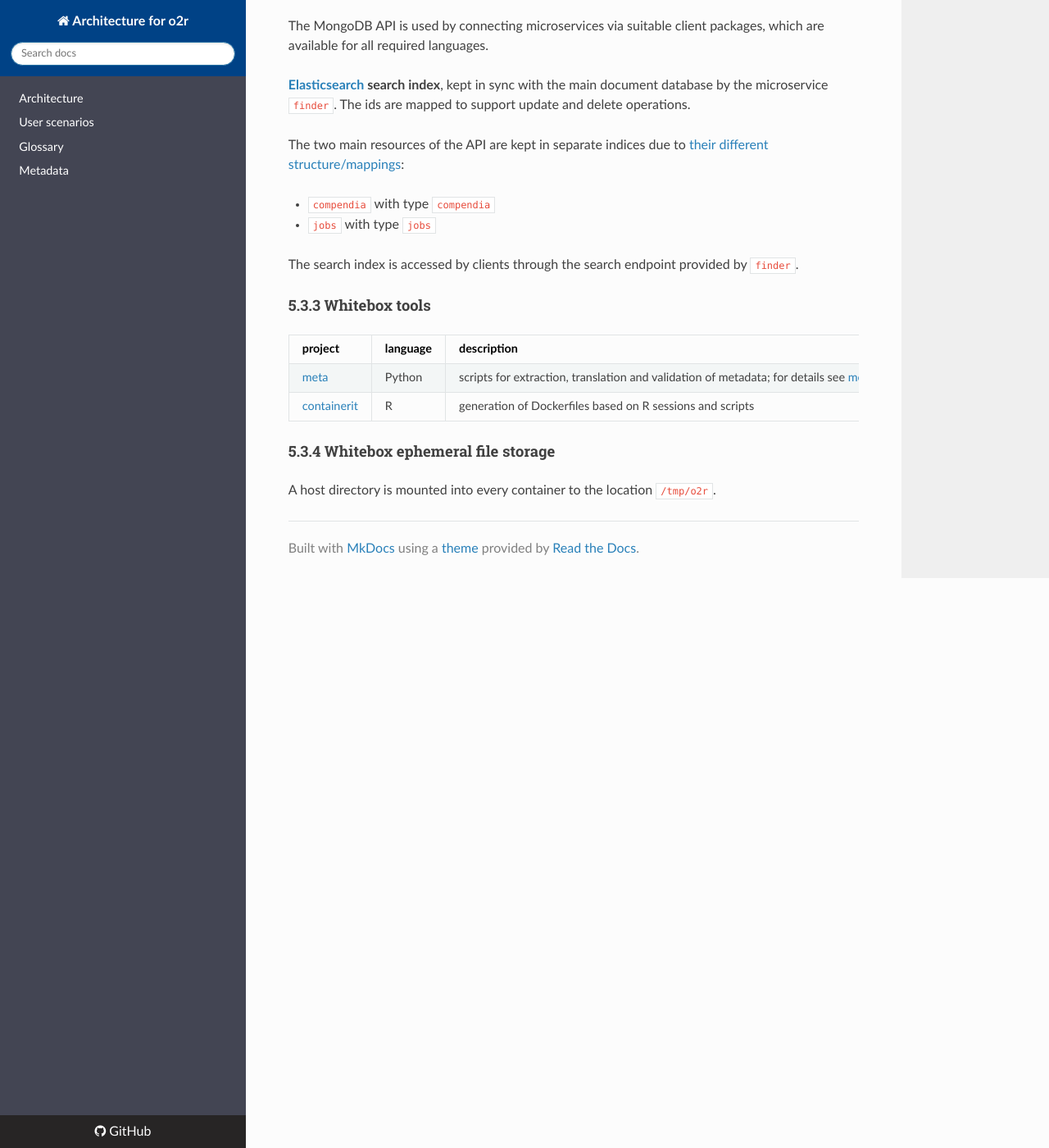
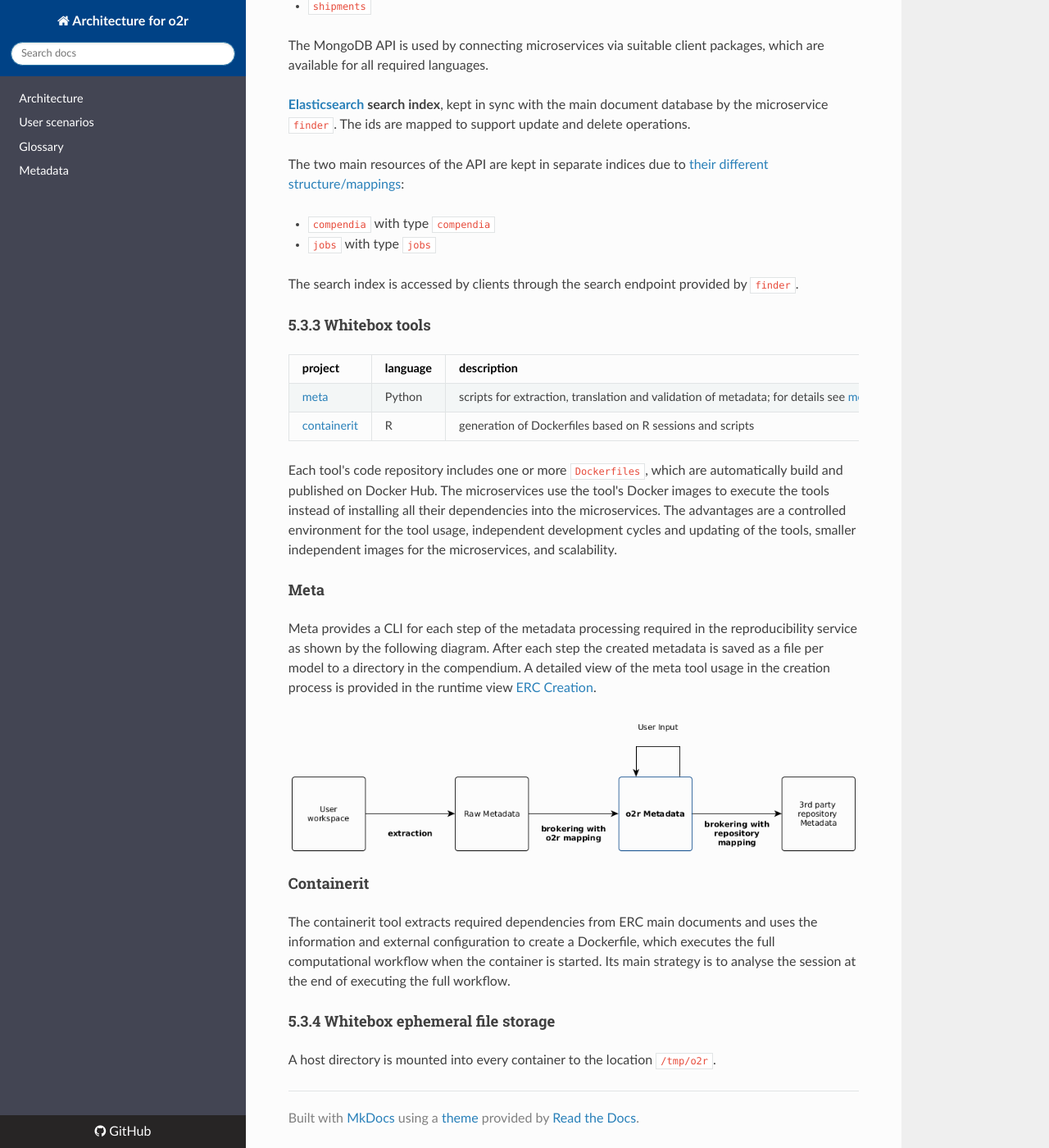
Before and after one commit to o2r-project/architecture, an MkDocs documentation site: the page built from docs/05_building-block-view.md, in a window 1280 px wide and 1400 px high, scrolled down 7732 px. Shown: the whole window at 82% size. Built offline with MkDocs 1.6.1, drawn with Linux system fonts in a browser that asks for light colours; nearby versions of some CDN libraries; old or Windows-style settings are respelled for this version of MkDocs; some of the changed text lies outside the part shown.

Commit message:
extend tools documentation; add metadata diagramm by @7048730

```diff
--- a/docs/05_building-block-view.md
+++ b/docs/05_building-block-view.md
@@ -148,7 +148,7 @@ The microservices all access one main database and a shared file storage.
 ##### 5.2.7.4 Blackbox Tools
 
 Some functionality is developed as standalone tools and used as such in the microservices instead of re-implementing features.
-These tools are integrated via their command line interface (CLI).
+These tools are integrated via their command line interface (CLI) and executed as _2nd level containers_ by microservices.
 
 ##### 5.2.7.5 Blackbox Databases
 
@@ -239,6 +239,23 @@ The search index is accessed by clients through the search endpoint provided by
 [meta](https://github.com/o2r-project/o2r-meta) | Python | scripts for extraction, translation and validation of metadata; for details see [metadata documentation](/metadata)
 [containerit](https://github.com/o2r-project/containerit) | R | generation of Dockerfiles based on R sessions and scripts
 
+Each tool's code repository includes one or more `Dockerfiles`, which are automatically build and published on Docker Hub.
+The microservices use the tool's Docker images to execute the tools instead of installing all their dependencies into the microservices.
+The advantages are a controlled environment for the tool usage, independent development cycles and updating of the tools, smaller independent images for the microservices, and scalability.
+
+#### Meta
+
+Meta provides a CLI for each step of the metadata processing required in the reproducibility service as shown by the following diagram.
+After each step the created metadata is saved as a file per model to a directory in the compendium.
+A detailed view of the meta tool usage in the creation process is provided in the runtime view [ERC Creation](#61-erc-creation).
+
+[![whitebox meta tool](img/5.2-whitebox-meta-tool.png)](img/5.2-whitebox-meta-tool.png)
+
+#### Containerit
+
+The containerit tool extracts required dependencies from ERC main documents and uses the information and external configuration to create a Dockerfile, which executes the full computational workflow when the container is started.
+Its main strategy is to analyse the session at the end of executing the full workflow.
+
 #### 5.3.4 Whitebox ephemeral file storage
 
 A host directory is mounted into every container to the location `/tmp/o2r`.
```
Also changed, not shown: docs/03_system-scope-and-context.md (+1 -1 lines), docs/04_solution-strategy.md (+5 -5 lines), docs/img/5.2-whitebox-meta-tool.png (added), 1 other file.
